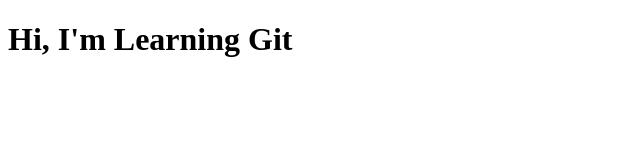
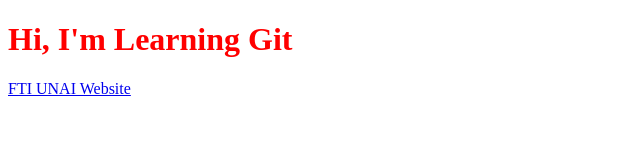
Before and after one commit to rioohoo12/riosaputra.online, a plain HTML site: page index.html in a window 1280 px wide. Shown: the whole page, without its empty margins (0-640 px from the left). Drawn offline with Linux system fonts and the light colour scheme.

Commit message:
added internal css styling

```diff
--- a/index.html
+++ b/index.html
@@ -3,9 +3,16 @@
   <head>
     <meta charset="UTF-8" />
     <meta name="viewport" content="width=device-width, initial-scale=1.0" />
+    <style>
+      h1 {
+        color: red;
+      }
+    </style>
     <title>Learn Git</title>
   </head>
   <body>
     <h1>Hi, I'm Learning Git</h1>
+
+    <a href="https://fti.unai.edu">FTI UNAI Website</a>
   </body>
 </html>
```
